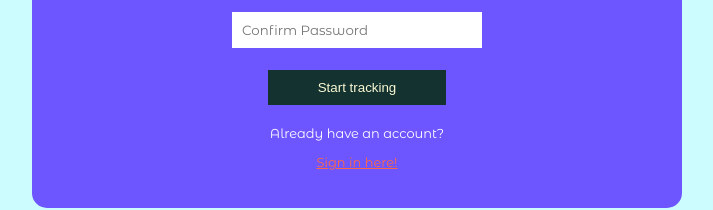
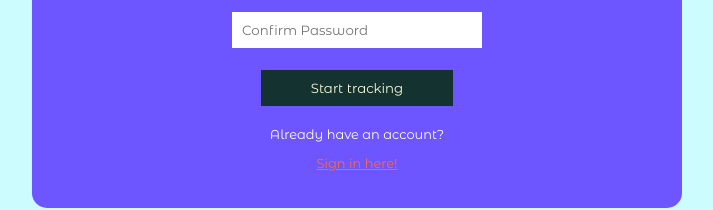
Before and after one commit to itsnotalvin/appminder, a React (Create React App) app in the folder client/: page / in a window 1280 px wide. Shown: the part 552-762 px from the top of the page, without its empty margins (283-996 px from the left). Built offline with nearby package versions, Linux system fonts and the light colour scheme; no server answers.

Commit message:
Missed font on one button class

```diff
--- a/client/src/SignupLogin.css
+++ b/client/src/SignupLogin.css
@@ -72,6 +72,8 @@
     color: #6d55ff;
     cursor: pointer;
     border: none;
+    font-family: 'Comfortaa', cursive;
+    font-family: 'Montserrat Alternates', sans-serif;
 }
 @media screen and (max-width:350px) {
     .submit-btn {
```
